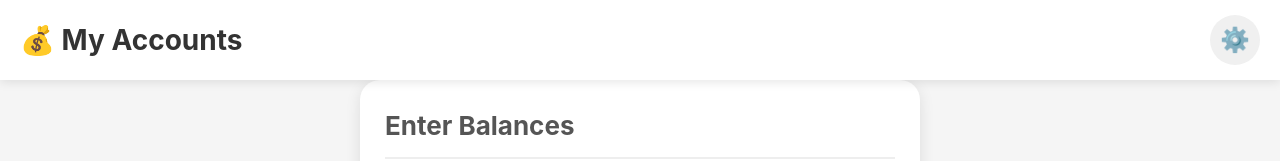
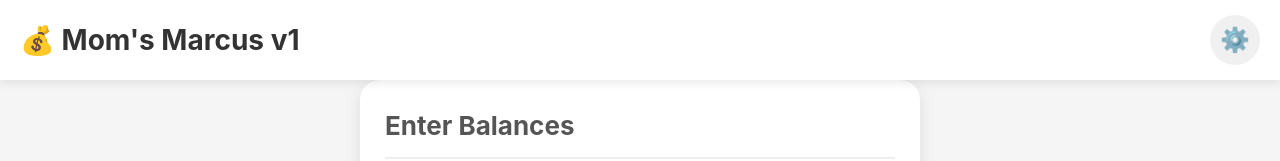
Before and after one commit to rxfhujkjh/sturdy-bassoon, a plain HTML site: page index.html in a window 1280 px wide. Shown: the top 161 px of the page. Drawn offline with Linux system fonts and the light colour scheme.

Commit message:
Update index.html

```diff
--- a/index.html
+++ b/index.html
@@ -622,7 +622,7 @@
 
     <!-- App Header -->
     <header class="app-header">
-        <h1 class="app-title">💰 My Accounts</h1>
+        <h1 class="app-title">💰 Mom's Marcus v1</h1>
         <button class="settings-btn" id="settingsBtn" aria-label="Settings">
             ⚙️
             <svg class="progress-ring" id="progressRing">
```
